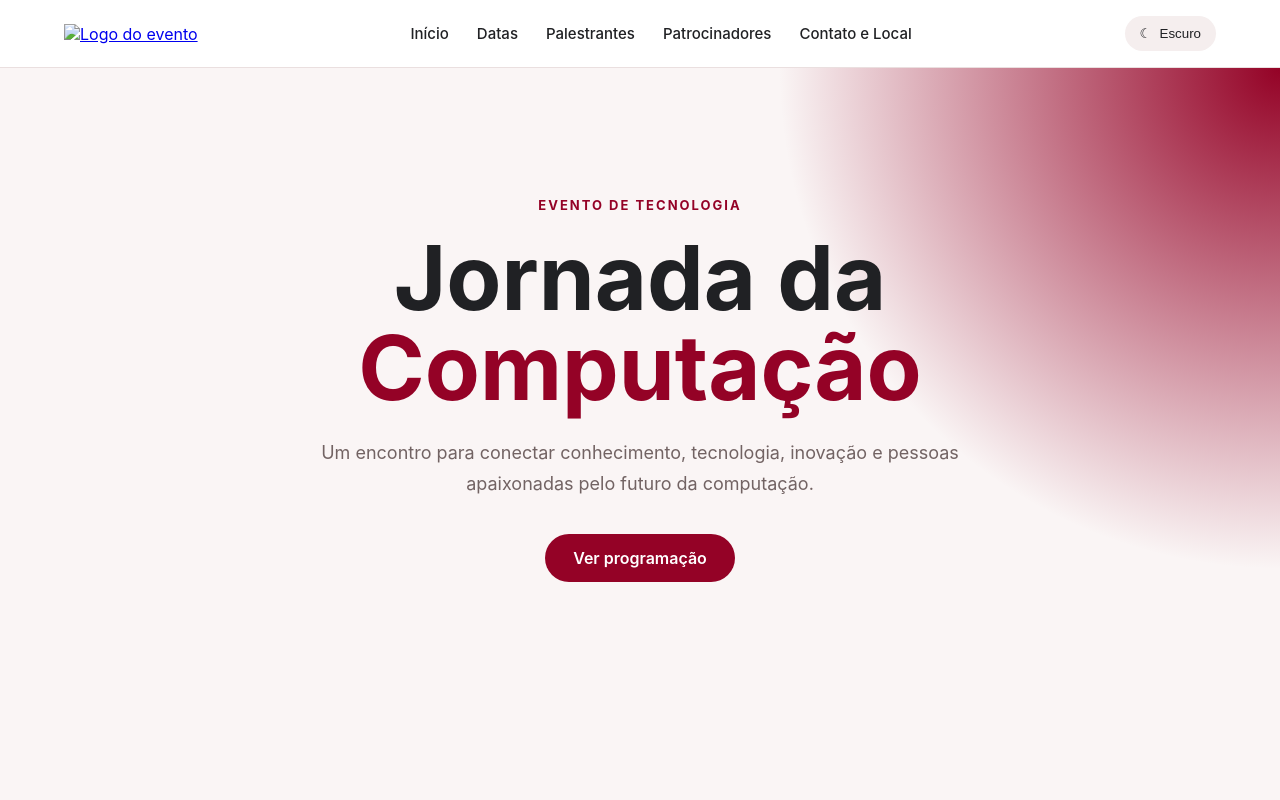
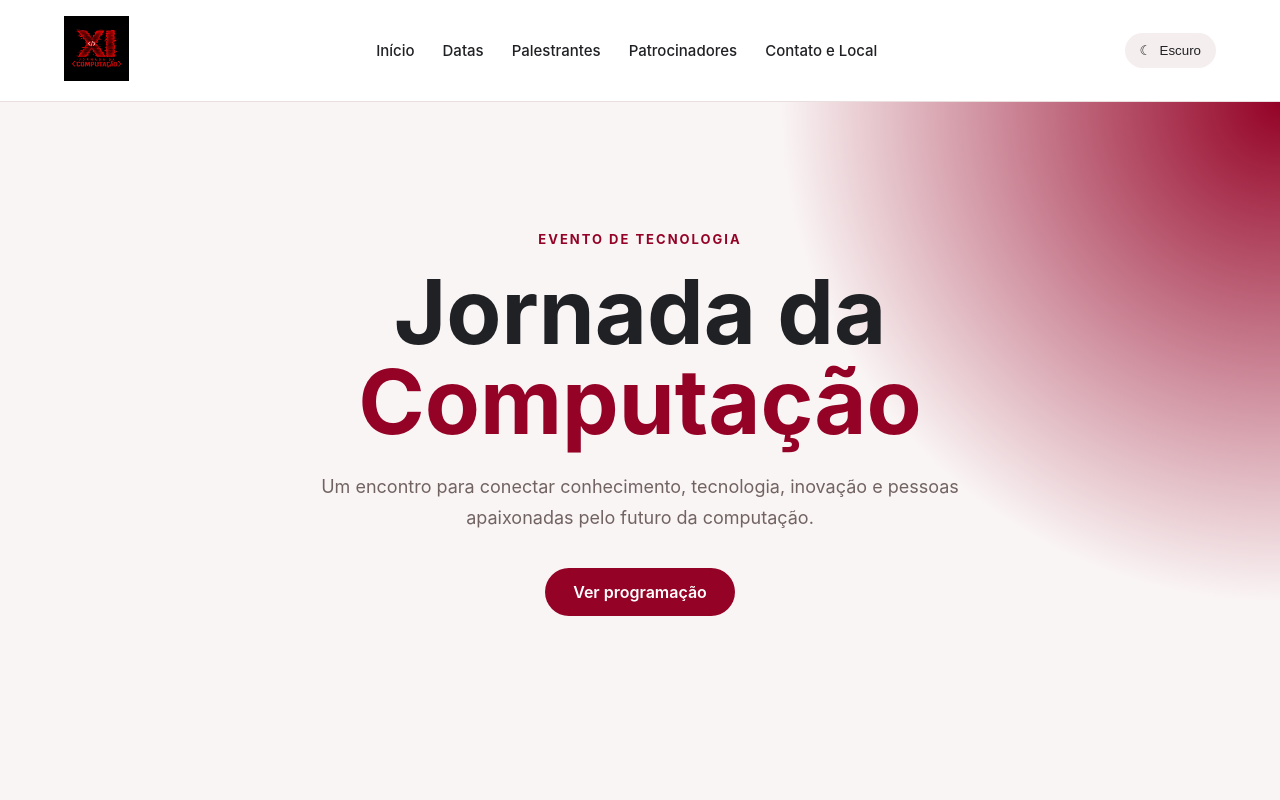
Before and after one commit to JESFTechnology/XI-jornada-da-computacao, a plain HTML site: page index.html in a window 1280 px wide. Shown: the top 800 px of the page. Drawn offline with Linux system fonts and the light colour scheme.

```diff
--- a/index.html
+++ b/index.html
@@ -22,7 +22,7 @@
     <nav class="navbar">
 
         <a href="#inicio" class="logo">
-            <img src="static/images/logo2.png" alt="Logo do evento">
+            <img src="static/images/logo.jpg" alt="Logo do evento">
         </a>
 
         <div class="nav-links">
```
Also changed, not shown: static/images/logo.jpg (added).
